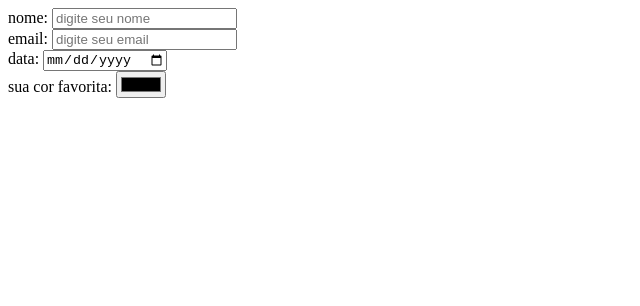
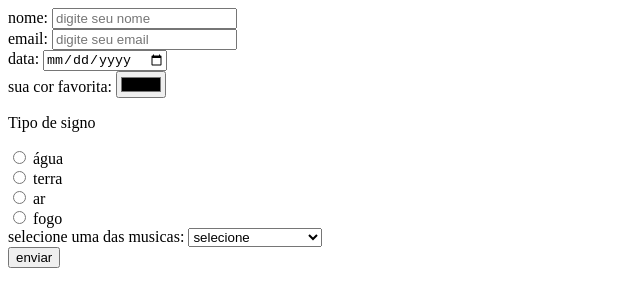
Before and after one commit to Larabeatriz08/aulas_html_css, a plain HTML site: page 1_FORMULARIOS/4_atividade/index.html in a window 1280 px wide. Shown: the whole page, without its empty margins (0-640 px from the left). Drawn offline with Linux system fonts and the light colour scheme.

Commit message:
atividade

```diff
--- a/1_FORMULARIOS/4_atividade/index.html
+++ b/1_FORMULARIOS/4_atividade/index.html
@@ -25,6 +25,42 @@
             <input type="color" id="cor favorita" placeholder="digite sua cor favorita">
         </div>
 
+
+        <div>
+            <p>Tipo de signo</p>
+        </div>
+        <div>
+            <input type="radio" id="opção1" name="Signo">
+            <label for="opção1">água</label>
+        </div>
+        <div>
+            <input type="radio" id="opção2" name="Signo">
+            <label for="opção2">terra</label>
+        </div>
+        <div>
+            <input type="radio" id="opção3" name="Signo">
+            <label for="opção3">ar</label>
+        </div>
+        <div>
+            <input type="radio" id="opção4" name="Signo">
+            <label for="opção4">fogo</label>
+        </div>
+
+
+        <div>
+            <label for="musica">selecione uma das musicas:</label>
+            <select name="musica" id="musica">
+                <option disabled selected>selecione</option>
+                <option value="brinks!">brinks!</option>
+                <option value="me desculpa Jay Z">me desculpa Jay Z</option>
+                <option value="say it">say it</option>
+                <option value="party">party</option>
+
+            </select>
+        </div>
+        <button>enviar</button>
+
+
         </form>
 </body>
 </html>
```
